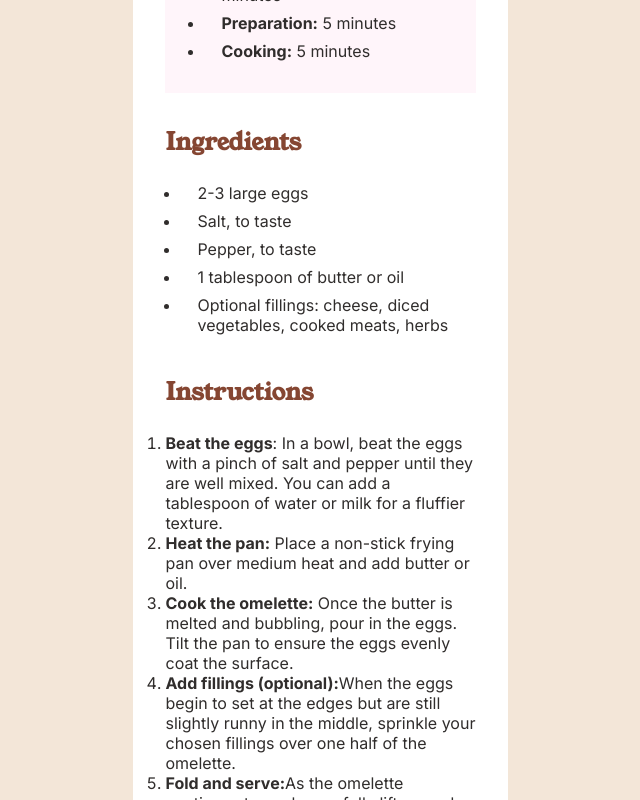
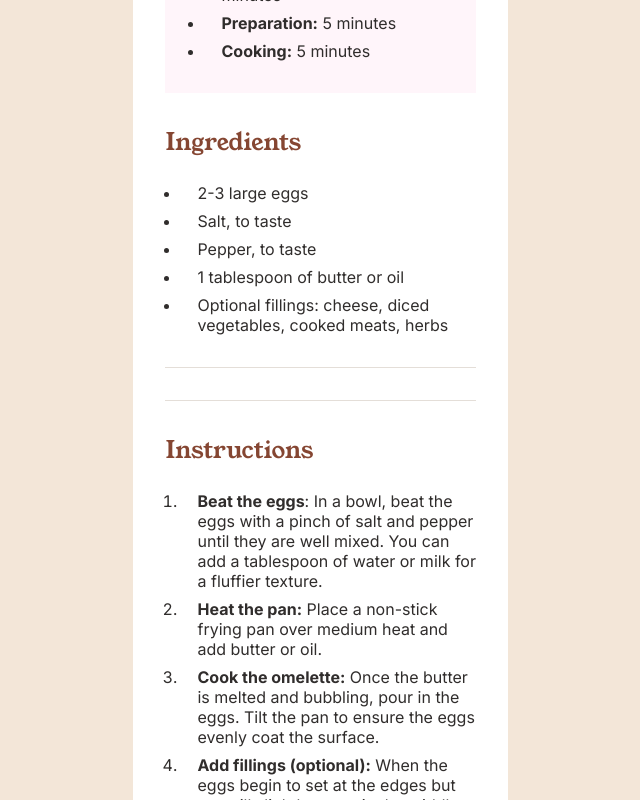
Before and after one commit to hakeem-jc/recipe-page, a Next.js app: page / in a window 1280 px wide. Shown: the part 700-1500 px from the top of the page, without its empty margins (319-959 px from the left). Built offline with nearby package versions, Linux system fonts and the light colour scheme.

Commit message:
Style instructions

```diff
--- a/app/globals.css
+++ b/app/globals.css
@@ -46,6 +46,7 @@ h1 {
 h2 {
   color: var(--nutmeg);
   margin-bottom: 24px;
+  font-weight: 500;
 }
 
 h3 {
--- a/app/page.module.css
+++ b/app/page.module.css
@@ -56,6 +56,20 @@
   font-weight: 700;
 }
 
+.ingredientSection {
+  padding-bottom: 1.5rem;
+  border-bottom: 1px solid var(--light-grey);
+}
+
+.instructionSection {
+  padding-top: 2rem;
+  padding-bottom: 2rem;
+  border-bottom: 1px solid var(--light-grey);
+  border-top: 1px solid var(--light-grey);
+}
+
+
+
 @media screen and (min-width: 375px) {
   .image, .main {
     border-radius: 8px;
--- a/app/page.tsx
+++ b/app/page.tsx
@@ -30,7 +30,7 @@ export default function Home() {
             </ul>
           </article>
 
-          <article className={styles.recipeSection}>
+          <article className={styles.ingredientSection}>
             <h2>Ingredients</h2>
             <ul className={styles.listItem}>
               <li>2-3 large eggs</li>
@@ -41,9 +41,9 @@ export default function Home() {
             </ul>
           </article>
 
-          <article className={styles.recipeSection}>
+          <article className={styles.instructionSection}>
             <h2>Instructions</h2>
-            <ol>
+            <ol className={styles.listItem} >
               <li>
                 <span className={styles.bold}>Beat the eggs</span>: In a bowl, beat the eggs with a pinch of salt and pepper until they are well mixed. You can add a tablespoon of water or milk for a fluffier texture.
               </li>
@@ -54,18 +54,18 @@ export default function Home() {
                 <span className={styles.bold}>Cook the omelette:</span> Once the butter is melted and bubbling, pour in the eggs. Tilt the pan to ensure the eggs evenly coat the surface.
               </li>
               <li>
-                <span className={styles.bold}>Add fillings (optional):</span>When the eggs begin to set at the edges but are still slightly runny in the middle, sprinkle your chosen fillings over one half of the omelette.
+                <span className={styles.bold}>Add fillings (optional):</span> When the eggs begin to set at the edges but are still slightly runny in the middle, sprinkle your chosen fillings over one half of the omelette.
               </li>
               <li>
-                <span className={styles.bold}>Fold and serve:</span>As the omelette continues to cook, carefully lift one edge and fold it over the fillings. Let it cook for another minute, then slide it onto a plate.
+                <span className={styles.bold}>Fold and serve:</span> As the omelette continues to cook, carefully lift one edge and fold it over the fillings. Let it cook for another minute, then slide it onto a plate.
               </li>
               <li>
-                <span className={styles.bold}>Enjoy:</span>Serve hot, with additional salt and pepper if needed.
+                <span className={styles.bold}>Enjoy:</span> Serve hot, with additional salt and pepper if needed.
               </li>
             </ol>
           </article>
 
-          <article className={styles.recipeSection}>
+          <article>
             <h2>Nutrition</h2>
             <p>The table below shows nutritional values per serving without the additional fillings.</p>
             <div>
```
